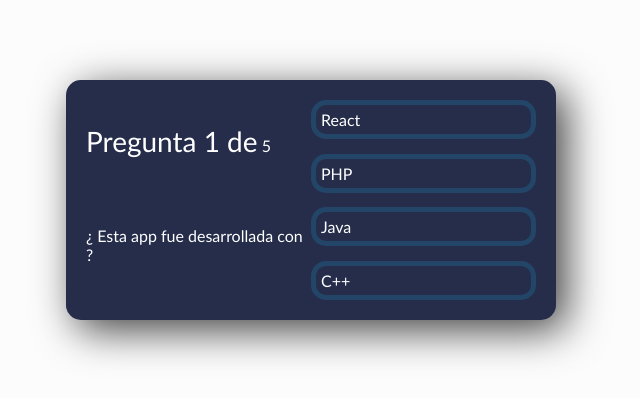
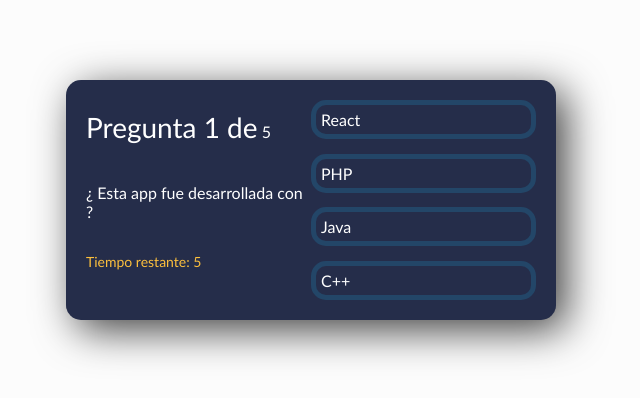
Before and after one commit to 98cordoba/quiz-app, a React (Vite) app: page / in a window 1280 px wide. Shown: the part 200-598 px from the top of the page, without its empty margins (329-969 px from the left). Built offline with nearby package versions, Linux system fonts and the light colour scheme.

Commit message:
Set Time Out

```diff
--- a/src/App.jsx
+++ b/src/App.jsx
@@ -4,18 +4,30 @@
   const [currentQuestion, setCurrentQuestion] = useState(0);
   const [score, setScore] = useState(0);
   const [isFinished, setIsFinished] = useState(false);
+  const [timeLeft, setTimeLeft] = useState(10);
+  const [countdown, setCountdown] = useState(false);
+
   function handleAnswerSubmit(isCorrect, e) {
     // añadir puntuación
     if (isCorrect) setScore(score + 1);
     // añadir estilos de pregunta
     e.target.classList.add(isCorrect ? "correct" : "incorrect");
     // cambiar a la siguiente pregunta
-    if (currentQuestion === questions.length - 1) {
-      setIsFinished(true);
-    } else {
-      setCurrentQuestion(currentQuestion + 1);
-    }
+    setTimeout(() => {
+      if (currentQuestion === questions.length - 1) {
+        setIsFinished(true);
+      } else {
+        setCurrentQuestion(currentQuestion + 1);
+      }
+    }, 1500);
   }
+  useEffect(() => {
+    const interval = setInterval(() => {
+      if (timeLeft > 0) setTimeLeft(timeLeft - 1);
+      if (timeLeft === 0) setCountdown(true);
+    }, 1000);
+    return () => clearInterval(interval);
+  },[timeLeft]);
   if (isFinished) return(
     <main className="app">
       <div className="game-over">
@@ -35,10 +47,13 @@
       <div className="title-question">
         {questions[currentQuestion].question}
       </div>
+      <div className="timeLeft">
+        <span>Tiempo restante: {timeLeft}{" "}</span>
+      </div>
     </div>
     <div className="right-side">
       {questions[currentQuestion].options.map((answer) => (
-        <button key={answer.textAnswer} onClick={(e) => handleAnswerSubmit(answer.isCorrect, e)}>{answer.textAnswer} </button>
+        <button disabled={countdown} key={answer.textAnswer} onClick={(e) => handleAnswerSubmit(answer.isCorrect, e)}>{answer.textAnswer} </button>
       ))}
     </div>
   </main>
--- a/src/styles.css
+++ b/src/styles.css
@@ -77,7 +77,7 @@
     cursor: pointer;
 }
 
-.tiempo-restante {
+.timeLeft {
     font-size: 14px;
     color: #fcbf3d;
     margin-bottom: 20px;
```
